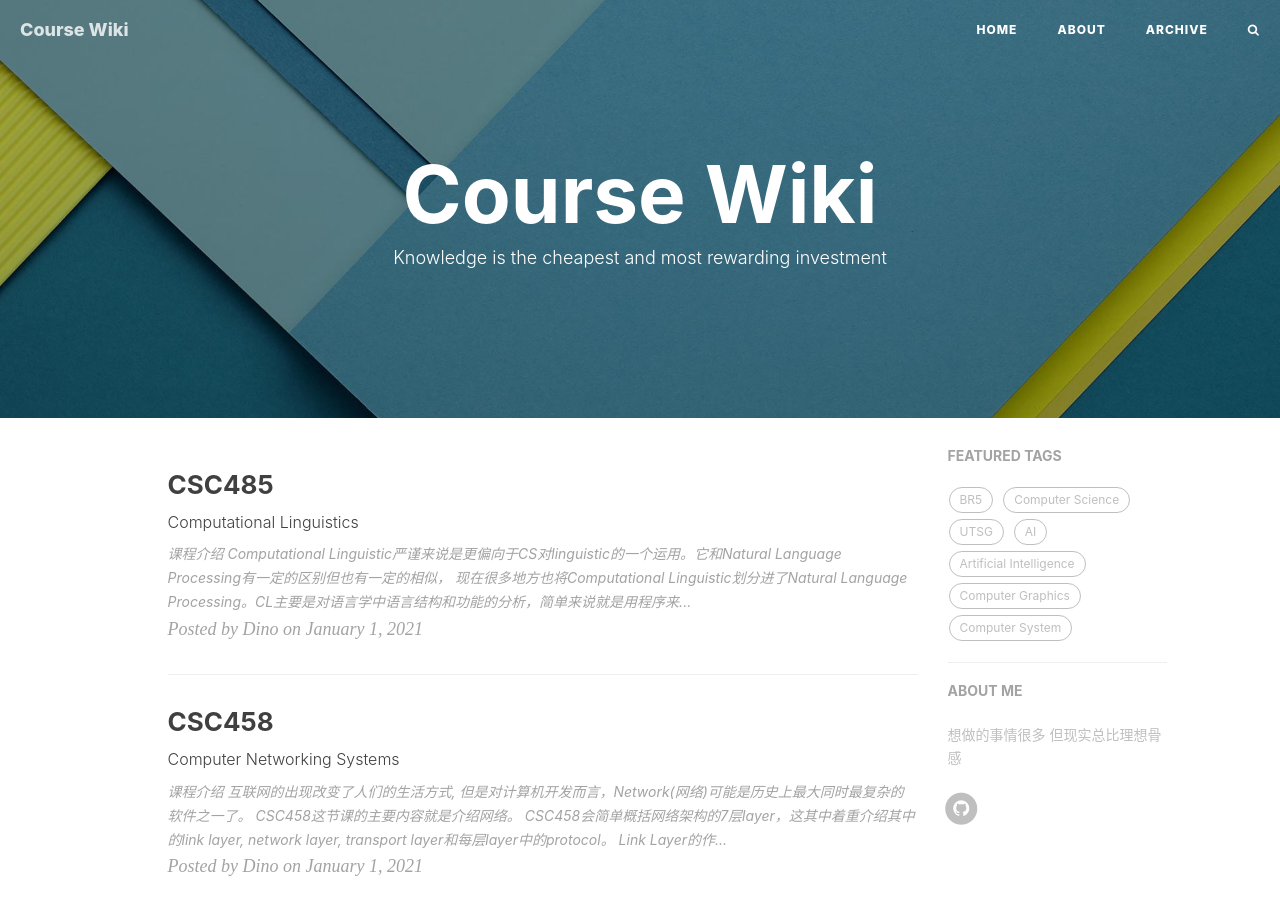
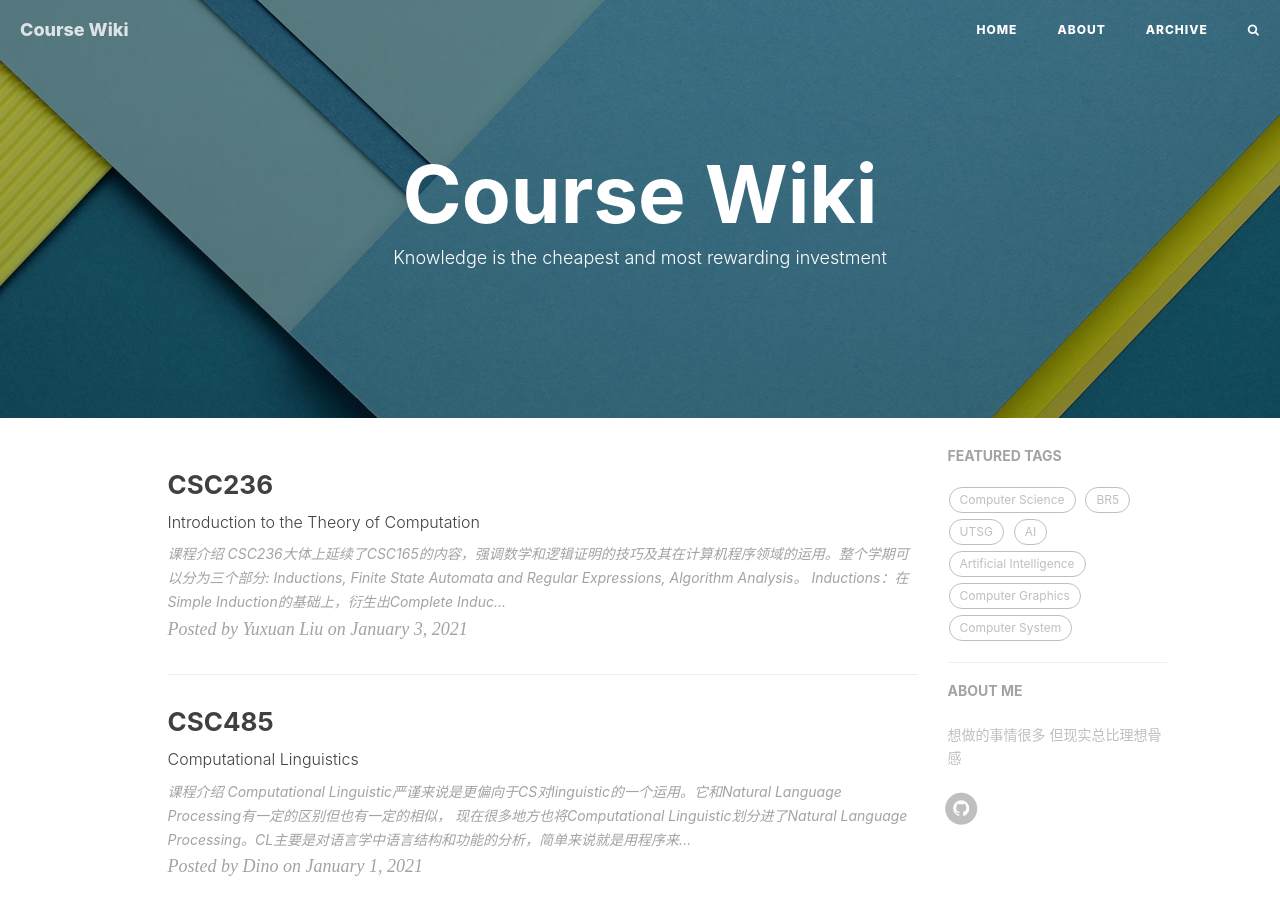
Before and after one commit to UT-Application-Development-Association/course-wiki, a Jekyll site: the page built from index.html, in a window 1280 px wide and 900 px high. Built offline with Jekyll 4.4.1, drawn with Linux system fonts in a browser that asks for light colours; nearby versions of some CDN libraries; the list of posts is cut into pages by our own code; comment, search, counter and statistics services are not loaded; some of the changed text lies outside the part shown.

Commit message:
Fix date on CSC236

```diff
--- a/_posts/2021-01-03-CSC236.md
+++ b/_posts/2021-01-03-CSC236.md
@@ -2,12 +2,12 @@
 layout: post
 title: "CSC236"
 subtitle: "Introduction to the Theory of Computation"
-date: 2020.1.3
+date: 2021.1.3
 author: "Yuxuan Liu"
 tags:
-    - ComputerScience
+    - Computer Science
     - BR5
-    - theoryofcomputation
+    - theory of computation
 ---
 ## 课程介绍
 CSC236大体上延续了CSC165的内容，强调数学和逻辑证明的技巧及其在计算机程序领域的运用。整个学期可以分为三个部分: Inductions, Finite State Automata and Regular Expressions, Algorithm Analysis。
```
